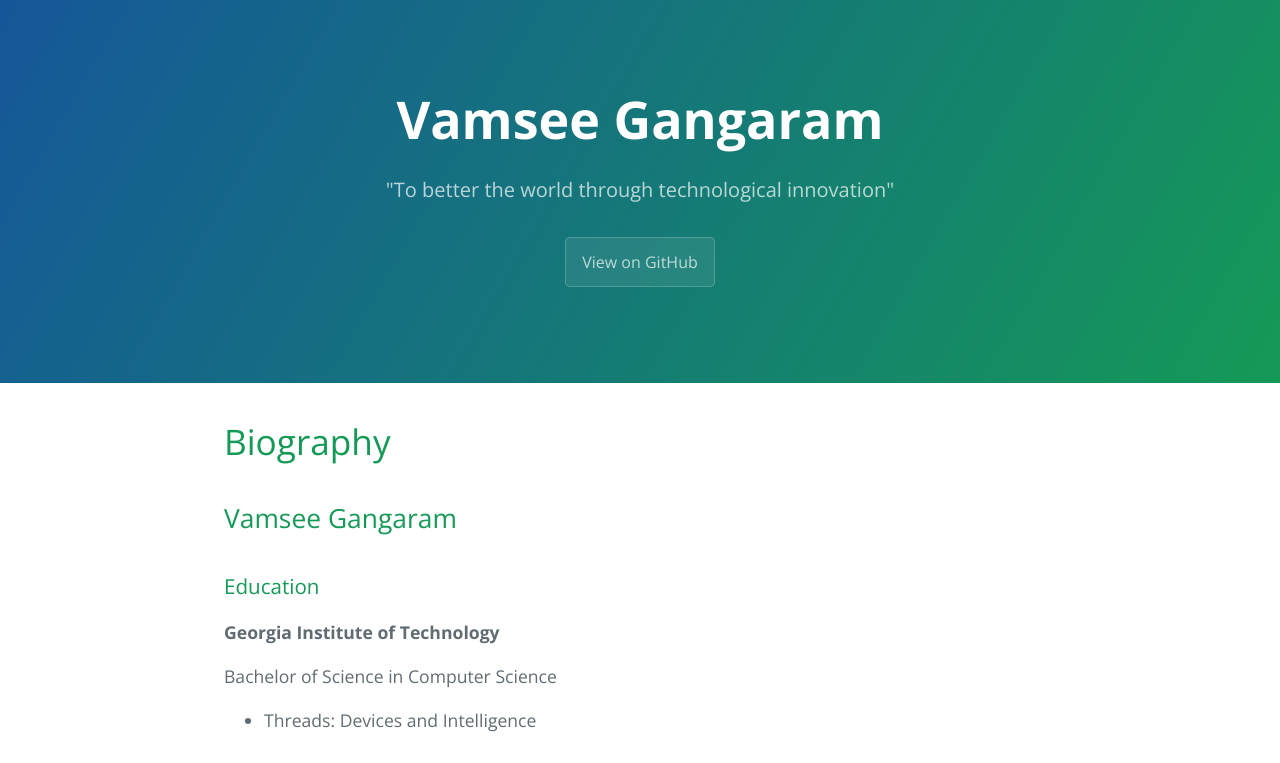
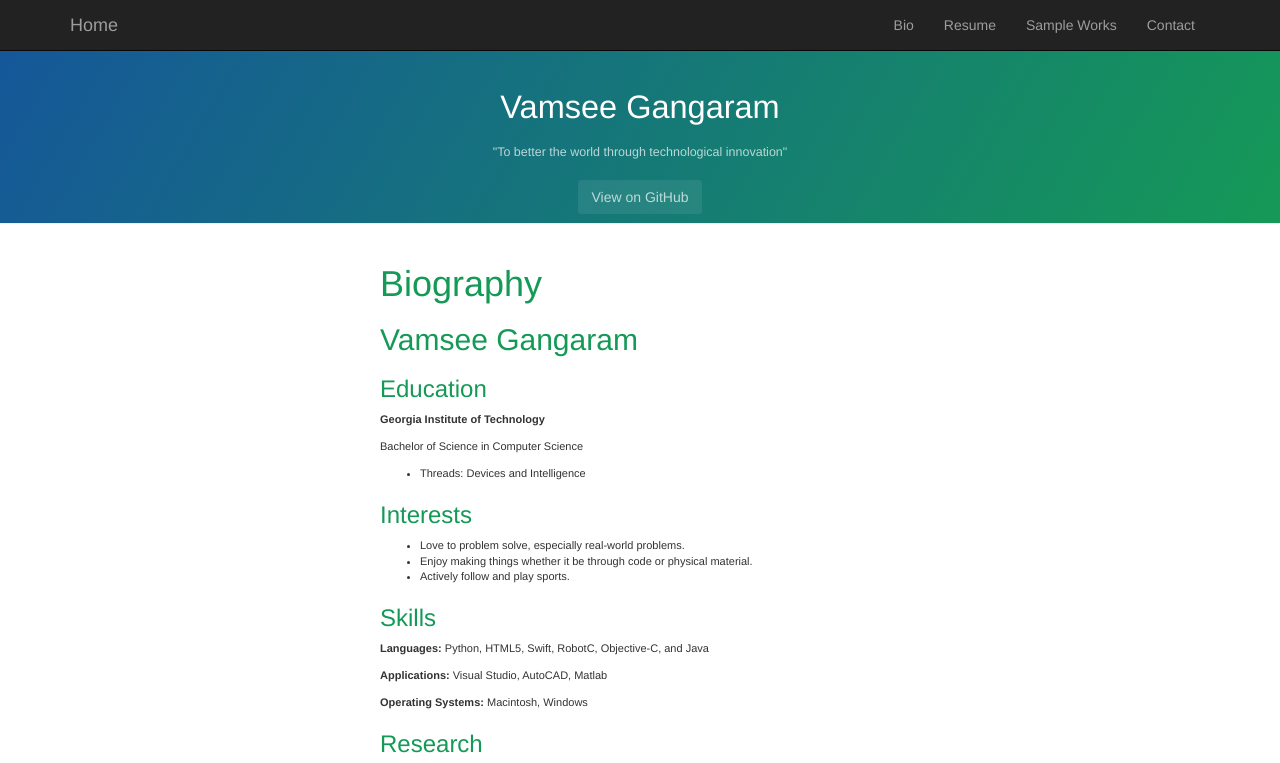
Before and after one commit to Vumz/Vumz1.github.io, a plain HTML site: page index.html in a window 1280 px wide. Shown: the top 763 px of the page. Drawn offline with nearby package versions, Linux system fonts and the light colour scheme.

Commit message:
update index.html with navbar

```diff
--- a/index.html
+++ b/index.html
@@ -2,16 +2,49 @@
 <html lang="en-us">
   <head>
     <meta charset="UTF-8">
-    <title>Vamsee Gangaram by vgangaram3</title>
+    <title>Vamsee Gangaram</title>
     <meta name="viewport" content="width=device-width, initial-scale=1">
     <link rel="stylesheet" type="text/css" href="stylesheets/normalize.css" media="screen">
     <link href='https://fonts.googleapis.com/css?family=Open+Sans:400,700' rel='stylesheet' type='text/css'>
     <link rel="stylesheet" type="text/css" href="stylesheets/stylesheet.css" media="screen">
     <link rel="stylesheet" type="text/css" href="stylesheets/github-light.css" media="screen">
+    <script type="text/javascript" src="myscripts.js"></script>
+    <link rel="stylesheet" href="https://maxcdn.bootstrapcdn.com/bootstrap/3.3.7/css/bootstrap.min.css">
+    <script src="https://ajax.googleapis.com/ajax/libs/jquery/3.1.1/jquery.min.js"></script>
+    <script src="https://maxcdn.bootstrapcdn.com/bootstrap/3.3.7/js/bootstrap.min.js"></script>
   </head>
   <body>
+
+
+
+
+
+<div class="navbar navbar-inverse navbar-fixed-top opaque-navbar">
+  <div class="container">
+    <div class="navbar-header">
+      <button type="button" class="navbar-toggle" data-toggle="collapse" data-target="#navMain">
+  <span class="glyphicon glyphicon-chevron-right" style="color:blue;"></span>
+
+  </button>
+      <a class="navbar-brand" href="#home">Home</a>
+    </div>
+    <div class="collapse navbar-collapse" id="navMain">
+      <ul class="nav navbar-nav pull-right">
+        <li><a href="#biography">Bio</a></li>
+        <li><a href="#resume">Resume</a></li>
+        <li><a href="#sample-works">Sample Works</a></li>
+        <li><a href="#contact">Contact</a></li>
+      </ul>
+    </div>
+  </div>
+</div>
+
+
+
+
+
     <section class="page-header">
-      <h1 class="project-name">Vamsee Gangaram</h1>
+      <h1 class="project-name" href="#home">Vamsee Gangaram</h1>
       <h2 class="project-tagline">&quot;To better the world through technological innovation&quot;</h2>
       <a href="https://github.gatech.edu/vgangaram3/pWebsite" class="btn">View on GitHub</a>
     </section>
@@ -141,8 +174,6 @@
 
       <footer class="site-footer">
         <span class="site-footer-owner"><a href="https://github.gatech.edu/vgangaram3/pWebsite">Vamsee Gangaram</a> is maintained by <a href="https://github.gatech.edu/vgangaram3">vgangaram3</a>.</span>
-
-        <span class="site-footer-credits">This page was generated by <a href="https://pages.github.com">GitHub Pages</a> using the <a href="https://github.com/jasonlong/cayman-theme">Cayman theme</a> by <a href="https://twitter.com/jasonlong">Jason Long</a>.</span>
       </footer>
 
     </section>
```
